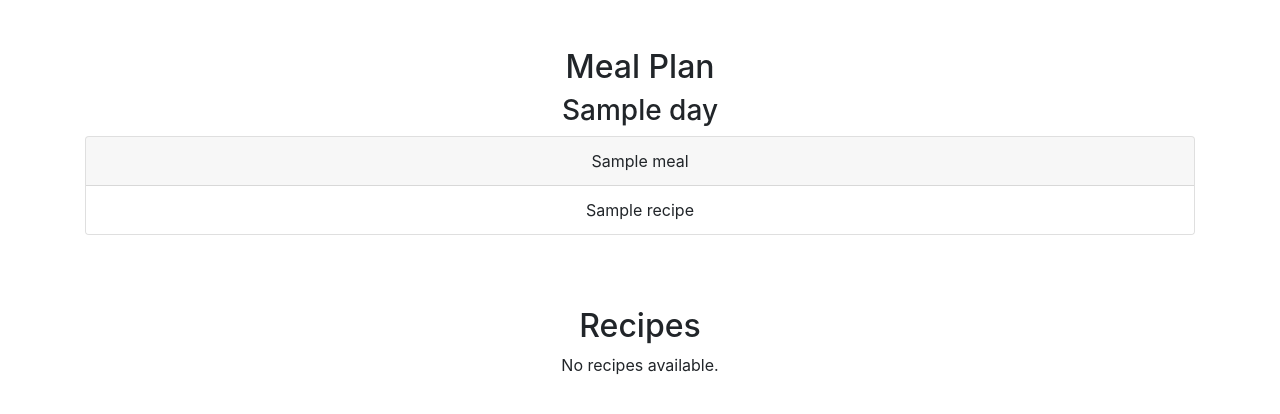
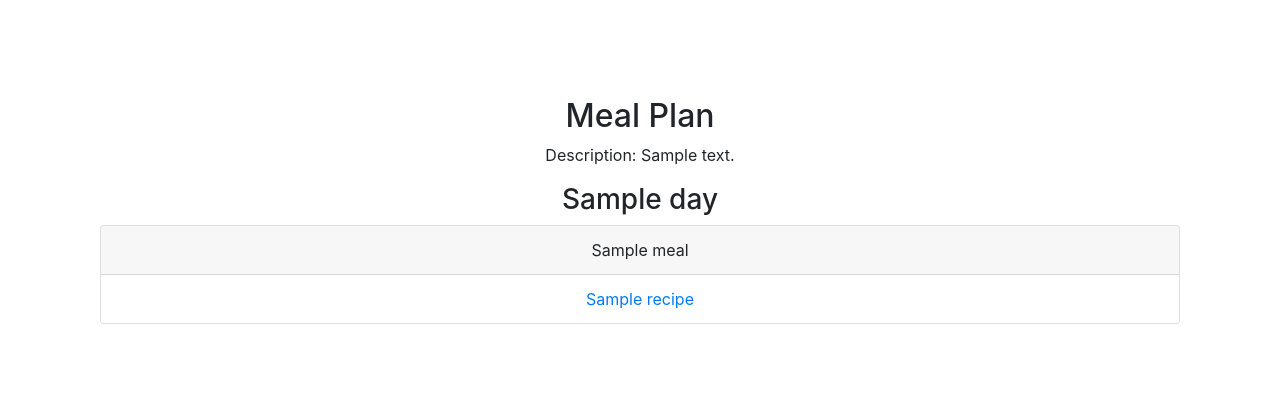
Before and after one commit to mattetter/mealmuse, a Flask app: page / in a window 1280 px wide. Shown: the part 74-488 px from the top of the page. Run offline with Flask 3, Linux system fonts and the light colour scheme; a user stored in the database is signed in; tables that the repository leaves empty hold one stand-in row (values such as "Sample post"); parts of the project's set-up code (start-up, migrations or seed data) failed here and were passed over; some libraries are stand-ins or nearby versions.

Commit message:
changing index page

```diff
--- a/mealmuse/templates/index.html
+++ b/mealmuse/templates/index.html
@@ -1,17 +1,40 @@
 {% extends "base.html" %}
 
 {% block content %}
-{% with today_date=datetime.datetime.now() %}
+<div class="container mt-4">
+    <div class="row">
+        <!-- Left half of the screen -->
+        <div class="col-md-6">
+            <!-- Display today's recipes -->
+            {% if recipes %}
+                <h2>Today's Recipes</h2>
+                <ul class="list-group">
+                    {% for recipe in recipes %}
+                        <li class="list-group-item">
+                            <a href="{{ url_for('views.recipe_page', recipe_id=recipe.recipe_id) }}">{{ recipe.recipe_name }}</a>
+                        </li>
+                    {% endfor %}
+                </ul>
+            {% endif %}
+        </div>
 
+        <!-- Right half of the screen -->
+        <div class="col-md-6">
+            <!-- Placeholder image for now -->
+            {% if recipes %}
+                <h4 class="display-5">No image for this recipe</h4>
+                <img src="{{ url_for('static', filename='img/placeholder.jpg') }}" alt="Placeholder Image" class="img-fluid">
+            {% endif %}
+        </div>
+    </div>
 
-
-<!-- display meal plans and recipes below-->
-<div class="container">
+    <!-- Meal Plan Display -->
+    <div class="container mt-4">
         <h2>Meal Plan</h2>
         {% if meal_plan %}
+            <p>Description: {{ meal_plan.description }}</p>
             {% for day in meal_plan.days %}
                 <h3>{{ day.day_name }}</h3>
-
                 {% for meal in day.meals %}
                     <div class="card">
                         <div class="card-header">
@@ -20,76 +43,18 @@
                         <ul class="list-group list-group-flush">
                             {% for recipe in meal.recipes %}
                                 <li class="list-group-item">
+                                    <a href="{{ url_for('views.recipe_page', recipe_id=recipe.recipe_id) }}">
                                         {{ recipe.recipe_name }}
+                                    </a>
                                 </li>
                             {% endfor %}
                         </ul>
                     </div>
-        <br>  <!-- Adding a small space between meal cards -->
+                    <br>
                 {% endfor %}
-
             {% endfor %}
         {% else %}
             <p>No meal plan generated yet.</p>
         {% endif %}
     </div>
-
-<div class="container mt-5">
-    <h2>Recipes</h2>
-    {% if recipes %}
-        Recipes exist!
-        <div id="recipeCarousel" class="carousel slide" data-ride="carousel">
-
-            <!-- Carousel Indicators -->
-            <ol class="carousel-indicators">
-                {% for recipe in recipes.recipes %}
-                    <li data-target="#recipeCarousel" data-slide-to="{{ loop.index0 }}" {% if loop.first %}class="active"{% endif %}></li>
-                {% endfor %}
-            </ol>
-
-            <!-- Carousel Items -->
-            <div class="carousel-inner">
-                {% for recipe in recipes.recipes %}
-                    <div class="carousel-item {% if loop.first %}active{% endif %}">
-                        <div class="card">
-                            <div class="card-header">
-                                {{ recipe.recipe_name }}
-                            </div>
-                            <div class="card-body">
-                                <h5>Ingredients</h5>
-                                <ul>
-                                {% for ingredient in recipe.ingredients %}
-                                    <li>{{ ingredient.ingredient_name }}: {{ ingredient.quantity }} {{ ingredient.unit }}</li>
-                                {% endfor %}
-                                </ul>
-                                <h5>Instructions</h5>
-                                <ol>
-                                {% for instruction in recipe.instructions %}
-                                    <li>{{ instruction }}</li>
-                                {% endfor %}
-                                </ol>
-                            </div>
-                        </div>
-                    </div>
-                {% endfor %}
-            </div>
-
-            <!-- Carousel Controls -->
-            <a class="carousel-control-prev" href="#recipeCarousel" role="button" data-slide="prev">
-                <span class="carousel-control-prev-icon" aria-hidden="true"></span>
-                <span class="sr-only">Previous</span>
-            </a>
-            <a class="carousel-control-next" href="#recipeCarousel" role="button" data-slide="next">
-                <span class="carousel-control-next-icon" aria-hidden="true"></span>
-                <span class="sr-only">Next</span>
-            </a>
-        </div>
-    {% else %}
-        No recipes available.
-    {% endif %}
-</div>
-
-
-<script src="/static/formValidation.js"></script>
-{% endwith %}
 {% endblock %}
--- a/mealmuse/templates/register.html
+++ b/mealmuse/templates/register.html
@@ -5,7 +5,7 @@
 {% endblock %}
 
 {% block content %}
-    <form action="/register" method="post">
+    <form action="/views.register" method="post">
         <div class="mb-3">
             <input autocomplete="off" autofocus class="form-control mx-auto w-auto" id="username" name="username" placeholder="Username" type="text">
         </div>
--- a/mealmuse/utils.py
+++ b/mealmuse/utils.py
@@ -482,6 +482,7 @@ def get_meal_plan_details(user, meal_plan_id=None):
         day_dict = {
             "day_id": day.id,
             "day_name": day.name,
+            "date": day.date.strftime("%Y-%m-%d"),
             "meals": []
         }
 
@@ -513,20 +514,20 @@ def get_meal_plan_details(user, meal_plan_id=None):
 # Data retrieval and display; this function retrieves the details of a list of recipes and returns it in a JSON with ingredients and cooking instructions
 def get_recipe_details_by_ids(recipe_ids):
     # Fetch the recipes from the database using the given IDs
-    recipes = db.session.query(Recipe).filter(Recipe.id.in_(recipe_ids)).all()
+    recipes_db = db.session.query(Recipe).filter(Recipe.id.in_(recipe_ids)).all()
 
-    # If no recipes are found, return an error
-    if not recipes:
-        return {"error": "No recipes found for the given IDs."}
+    # If no recipes are found, return an empty list
+    if not recipes_db:
+        return []
 
-    # Construct the response dictionary
-    response = {"recipes": []}
+    # List to hold the recipes
+    recipes_list = []
 
-    for recipe in recipes:
+    for recipe in recipes_db:
         recipe_data = {
             "recipe_id": recipe.id,
             "recipe_name": recipe.name,
-            "instructions": recipe.instructions.split("\n"),  # Assuming instructions are separated by spaces
+            "instructions": recipe.instructions.split("\n") if recipe.instructions else [],
             "ingredients": []
         }
 
@@ -540,9 +541,12 @@ def get_recipe_details_by_ids(recipe_ids):
             }
             recipe_data["ingredients"].append(ingredient_data)
 
-        response["recipes"].append(recipe_data)
+        recipes_list.append(recipe_data)
 
-    return response
+    return recipes_list
+
+
+
 
 # just a little helper function to go between the previous two  functions
 def extract_recipe_ids(meal_plan_details):
--- a/mealmuse/views.py
+++ b/mealmuse/views.py
@@ -245,51 +245,29 @@ def index():
     if 'redirect_count' in session:
         del session['redirect_count']
     if request.method == "POST":
-        user_message = request.form["user_message"]   # free form Cuisine
-        selected_days = request.form.getlist('days')  # get the list of selected days
-        selected_days_str = ', '.join(selected_days)
-        selected_diet = request.form.getlist('diet')  # get the list of selected dietary preferences
-        selected_diet_str = ', '.join(selected_diet)
-
-        # error handling for bad api outputs
-        max_retries = 2
-        retries = 0
-        while retries <= max_retries:
-            try:
-                # Call the get_meal_plan function to generate a meal plan, recipes and shopping list
-                try:
-                     meal_plan_obj = get_meal_plan(user_message, selected_days_str, selected_diet_str, current_user)
-                except Exception as e:
-                    raise e
-
-                # fetch the most recent meal plan
-                meal_plan_to_display = get_meal_plan_details(current_user, meal_plan_obj.id)
-                # get recipe details for the recipes in the meal plan
-                recipes_to_display = get_recipe_details_by_ids(extract_recipe_ids(meal_plan_to_display))
-                return render_template('index.html', meal_plan=meal_plan_to_display, recipes=recipes_to_display)
-
-            except InvalidOutputFormat as e:
-                print(f"Error: {e}")
-                retries += 1
-                if retries > max_retries:
-                    return render_template("index.html", error_message="An error occurred while generating your meal plan. Please try again.")
-
-            except Exception as e:
-                print(f"Error: {e}")
-                return render_template("index.html", error_message="An error occurred while generating your meal plan. Please try again.")
 
         return render_template("index.html", error_message="An error occurred while generating your meal plan. Please try again.")
 
     else:  # GET request
-       # Initialize both to None or appropriate defaults
-        meal_plan_to_display = None
-        recipes_to_display = None
+        # get the most recent meal plan for the user
+        serialized_meal_plan = get_meal_plan_details(current_user)
 
-        # Fetch the most recent meal plan
-        meal_plan_to_display = get_meal_plan_details(current_user)
-        # Get recipe details for the recipes in the meal plan
+        # Make a list of today's recipes
+        meal_plan = MealPlan.query.get(serialized_meal_plan["meal_plan_id"])
+        today = date.today()
+        today_recipe_ids = []
 
-        return render_template('index.html', meal_plan=meal_plan_to_display, recipes=recipes_to_display, datetime=datetime)
+        # Check each day in the meal plan
+        for day in meal_plan.days:
+            if day.date == today:
+                # For each meal in the day, get the recipe ids
+                for meal in day.meal:
+                    today_recipe_ids.extend([recipe.id for recipe in meal.recipes])
+        # serialize those recipes and pass them to the template
+        recipes = get_recipe_details_by_ids(today_recipe_ids) if today_recipe_ids else None
+
+
+        return render_template('index.html', meal_plan=serialized_meal_plan, recipes=recipes, datetime=datetime)
 
 
 # Meal Plan: main page for creating and modifying meal plans
```
Also changed, not shown: mealmuse/static/img/placeholder.jpg (added). Lines whose indentation alone changed are shown as unchanged.
